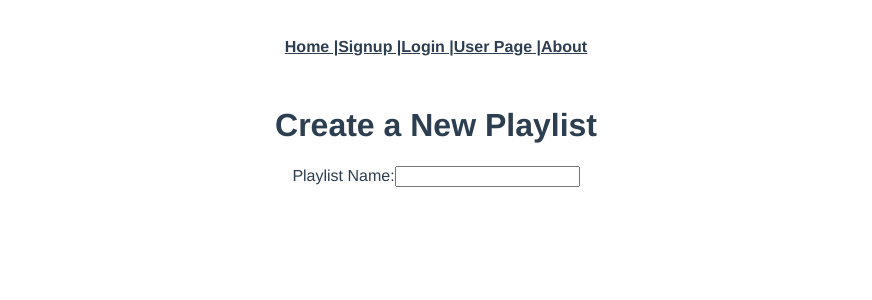
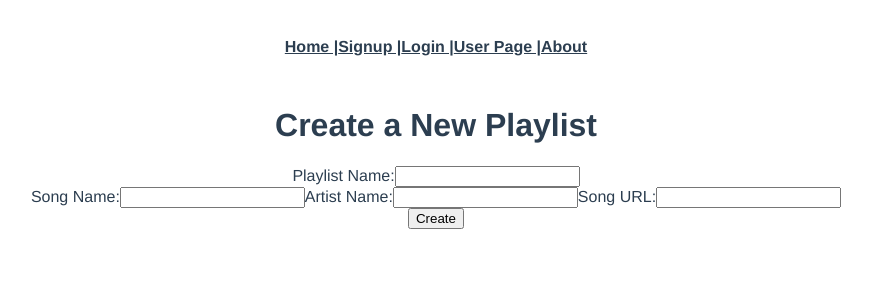
Before and after one commit to git-mckenzie/playlist-frontend-app, a Vue app: page /playlists/new in a window 1280 px wide. Shown: the top 300 px of the page, without its empty margins (204-1076 px from the left). Built offline with nearby package versions, Linux system fonts and the light colour scheme.

Commit message:
adds ability to create song name, artist name and song url on playlist page; creates PlaylistEdit function

```diff
--- a/src/views/PlaylistsEdit.vue
+++ b/src/views/PlaylistsEdit.vue
@@ -0,0 +1,44 @@
+<template>
+  <div class="playlist-edit">
+    <form v-on:submit.prevent="updatePlaylist()">
+      <h1>Edit Playlist</h1>
+      <ul>
+        <li v-for="error in errors" v-bind:key="error">{{ error }}</li>
+      </ul>
+      <div>
+        <h2>{{ currentPlaylistParams.name }}</h2>
+      </div>
+      <input type="submit" value="Save Changes" />
+    </form>
+    <!-- <router-link to="/playlist">Back to your playlists</router-link> -->
+  </div>
+</template>
+
+<script>
+import axios from "axios";
+
+export default {
+  data: function () {
+    return {
+      currentPlaylistParams: {},
+      errors: [],
+      current_user: localStorage.getItem("user_id"),
+    };
+  },
+  created: function () {},
+  methods: {
+    updatePlayList: function () {
+      axios
+        .patch(`/playlists/${this.currentPlaylistParams.id}`)
+        .then((response) => {
+          console.log("update playlist", response);
+          this.$router.push(`"/playlists/${this.currentPlaylistParams.id}`);
+        })
+        .catch((error) => {
+          console.log("update playlist error", error.reponse);
+          this.errors = error.response.data.errors;
+        });
+    },
+  },
+};
+</script>
--- a/src/views/PlaylistsNew.vue
+++ b/src/views/PlaylistsNew.vue
@@ -1,6 +1,11 @@
 <template>
   <div class="playlists-new">
-    <form v-on:submit.prevent="createPlaylist()">
+    <form
+      v-on:submit.prevent="
+        createPlaylist();
+        addSongtoPlaylist();
+      "
+    >
       <h1>Create a New Playlist</h1>
       <ul>
         <li v-for="error in errors" v-bind:key="error">{{ error }}</li>
@@ -9,6 +14,15 @@
         <label>Playlist Name:</label>
         <input type="text" v-model="newPlaylistParams.playlist_name" />
       </div>
+      <div>
+        <label>Song Name:</label>
+        <input type="text" v-model="newSongParams.song_name" />
+        <label>Artist Name:</label>
+        <input type="text" v-model="newSongParams.artist_name" />
+        <label>Song URL:</label>
+        <input type="text" v-model="newSongParams.song_url" />
+      </div>
+      <input type="submit" value="Create" />
     </form>
   </div>
 </template>
@@ -20,6 +34,7 @@ export default {
   data: function () {
     return {
       newPlaylistParams: {},
+      newSongParams: {},
       errors: [],
     };
   },
@@ -37,6 +52,18 @@ export default {
           this.errors = error.response.data.errors;
         });
     },
+    addSongtoPlaylist: function () {
+      axios
+        .post("/songs", this.newSongParams)
+        .then((response) => {
+          console.log("add song", response);
+          this.$router.push("/songs");
+        })
+        .catch((error) => {
+          console.log("add song error", error.response);
+          this.errors = error.response.data.errors;
+        });
+    },
   },
 };
 </script>
```
